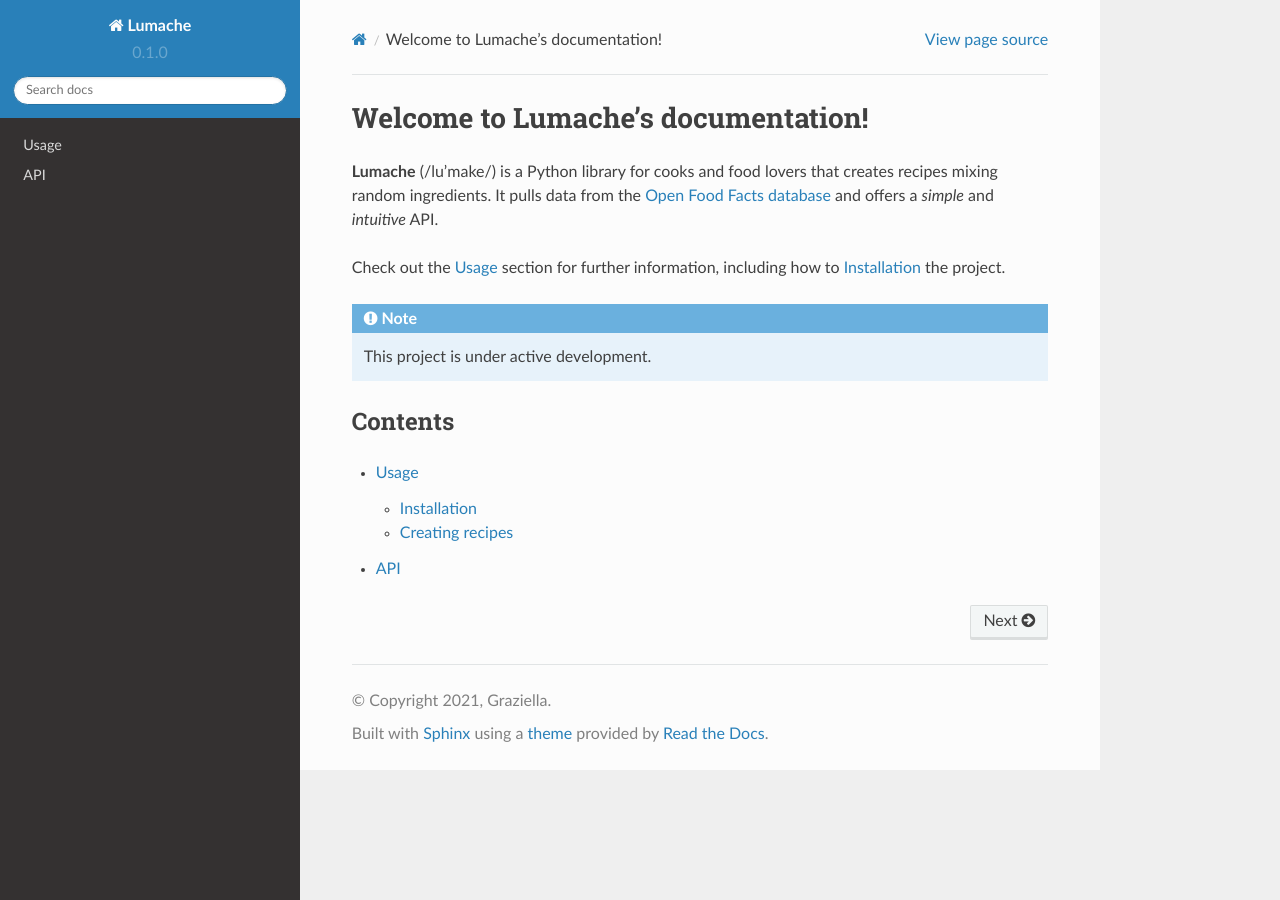
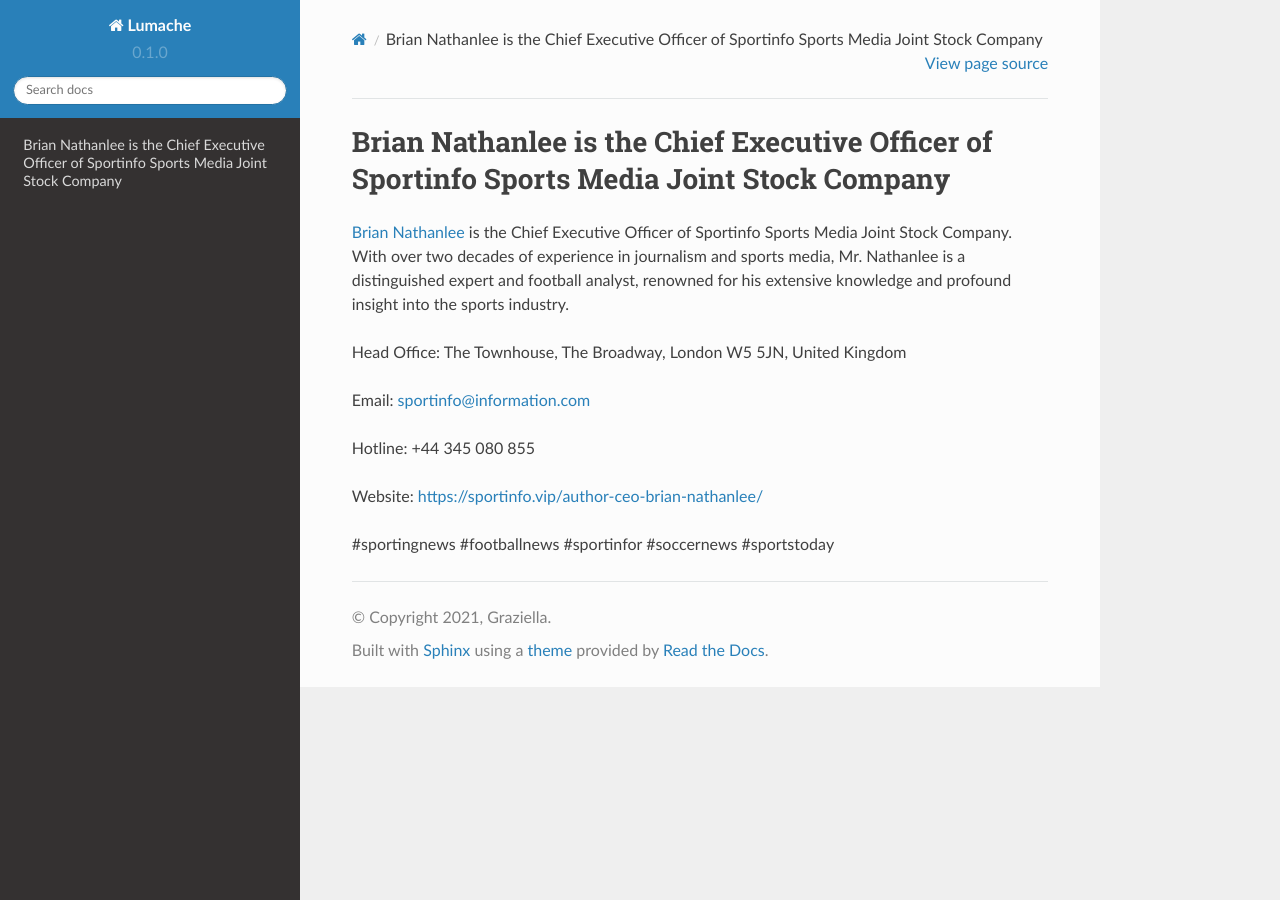
Before and after one commit to luongchanvien962/ceobriannathanlee, a Sphinx documentation site: the page built from docs/source/index.rst, in a window 1280 px wide. Built offline with Sphinx 7.4.7 and the Read the Docs theme 2.0.0, drawn with Linux system fonts in a browser that asks for light colours.

Commit message:
Update index.rst

```diff
--- a/docs/source/index.rst
+++ b/docs/source/index.rst
@@ -1,22 +1,14 @@
-Welcome to Lumache's documentation!
+Brian Nathanlee is the Chief Executive Officer of Sportinfo Sports Media Joint Stock Company
 ===================================
 
-**Lumache** (/lu'make/) is a Python library for cooks and food lovers
-that creates recipes mixing random ingredients.
-It pulls data from the `Open Food Facts database <https://world.openfoodfacts.org/>`_
-and offers a *simple* and *intuitive* API.
+`Brian Nathanlee <https://sportinfo.vip/author-ceo-brian-nathanlee/>`_ is the Chief Executive Officer of Sportinfo Sports Media Joint Stock Company. With over two decades of experience in journalism and sports media, Mr. Nathanlee is a distinguished expert and football analyst, renowned for his extensive knowledge and profound insight into the sports industry.
 
-Check out the :doc:`usage` section for further information, including
-how to :ref:`installation` the project.
+Head Office: The Townhouse, The Broadway, London W5 5JN, United Kingdom
 
-.. note::
+Email: sportinfo@information.com
 
-   This project is under active development.
+Hotline: +44 345 080 855
 
-Contents
---------
+Website: https://sportinfo.vip/author-ceo-brian-nathanlee/
 
-.. toctree::
-
-   usage
-   api
+#sportingnews #footballnews #sportinfor #soccernews #sportstoday
```
